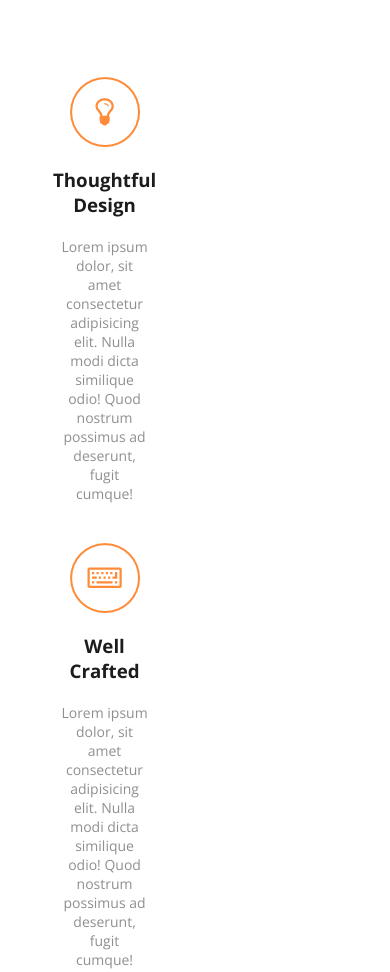
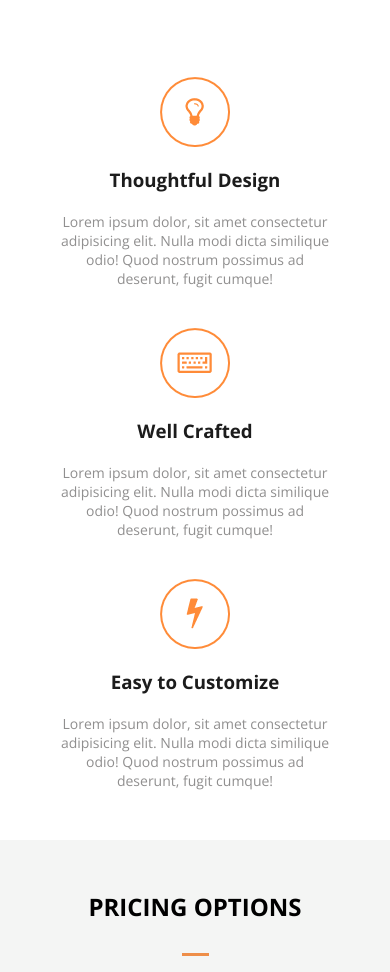
Before and after one commit to yuseth289/Axit, a plain HTML site: page index.html in a window 390 px wide. Shown: the part 4806-5778 px from the top of the page. Drawn offline with nearby package versions, Linux system fonts and the light colour scheme.

Commit message:
mw commit

```diff
--- a/styles/styles.css
+++ b/styles/styles.css
@@ -885,7 +885,7 @@ footer{
         flex-direction: column;
         align-items: center;
         text-align: center;
-        max-width: 33%;
+        max-width: 100%;
         gap: 20px;
     }
 
```
